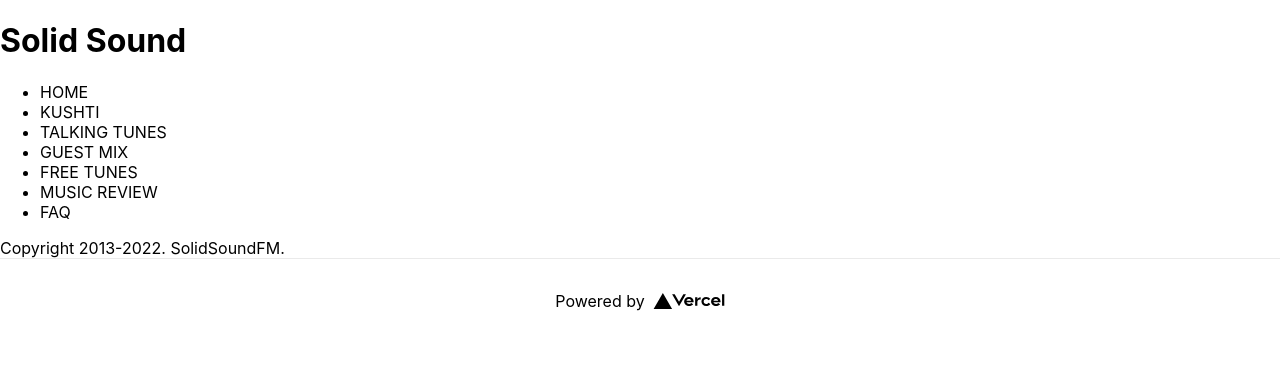
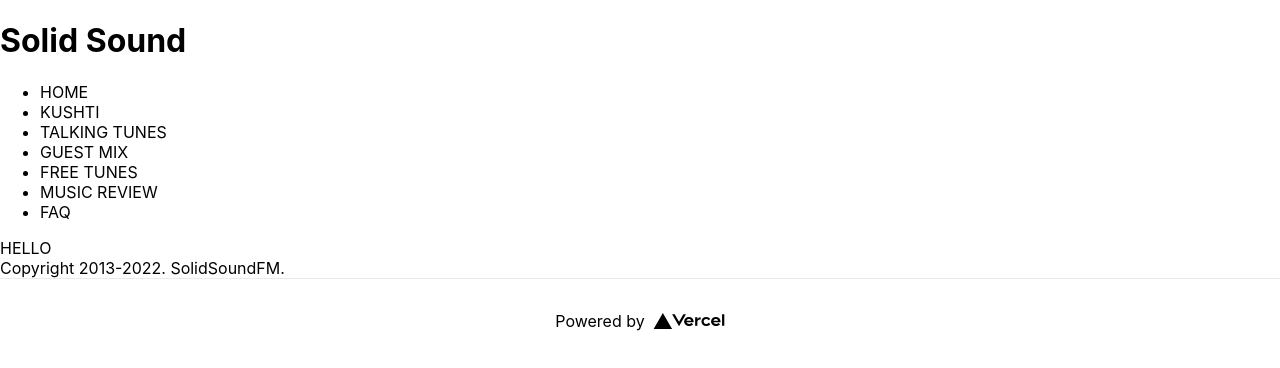
Before and after one commit to irquigley/SolidSoundFM-js, a Next.js app: page / in a window 1280 px wide. Shown: the top 368 px of the page. Built offline with nearby package versions, Linux system fonts and the light colour scheme.

Commit message:
Update PageContainer.js

```diff
--- a/components/PageContainer.js
+++ b/components/PageContainer.js
@@ -1,11 +1,11 @@
 import Link from 'next/link'
 import Header from './Header'
 
-export default function PageContainer({title, content}) {
+export default function PageContainer({title, children}) {
   return (
     <>
     <Header title={title}/>
-    <div>{content}</div>
+    <div>{children}</div>
      <div className="footer">
         Copyright 2013-{new Date().getFullYear()}. SolidSoundFM.
     </div>
```
